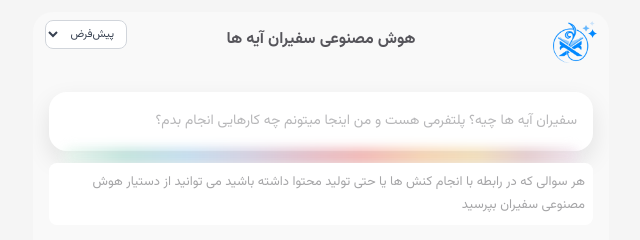
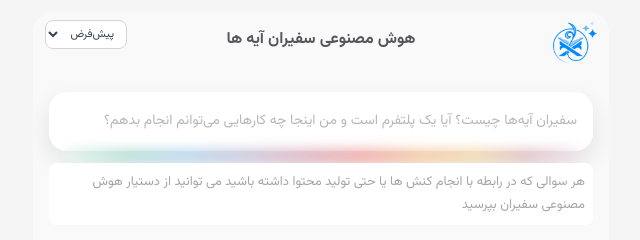
Before and after one commit to MohammadHamidi/ModularAiAgents, a plain HTML site: page ai_platform/Chat.html in a window 1280 px wide. Shown: the top 240 px of the page, 319-959 px from the left. Drawn offline with nearby package versions, Linux system fonts and the light colour scheme; files whose address does not match are found by name.

Commit message:
Update Chat.html

```diff
--- a/ai_platform/Chat.html
+++ b/ai_platform/Chat.html
@@ -448,7 +448,7 @@
         const connectSessionButton = document.getElementById('connectSessionButton');
 
         // ===== Welcome UI (matches screenshot) =====
-        const WELCOME_QUESTION = "سفیران آیه ها چیه؟ پلتفرمی هست و من اینجا میتونم چه کارهایی انجام بدم؟";
+        const WELCOME_QUESTION = "سفیران آیه‌ها چیست؟ آیا یک پلتفرم است و من اینجا چه کارهایی می‌توانم انجام بدهم؟";
         const WELCOME_HELPER = "هر سوالی که در رابطه با انجام کنش ها یا حتی تولید محتوا داشته باشید می توانید از دستیار هوش مصنوعی سفیران بپرسید";
 
         function renderWelcome() {
```
